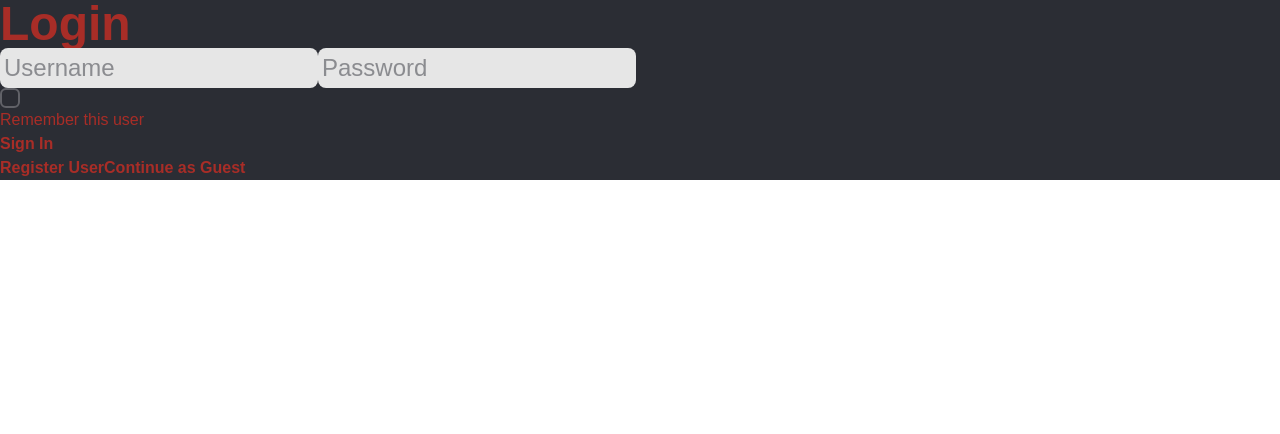
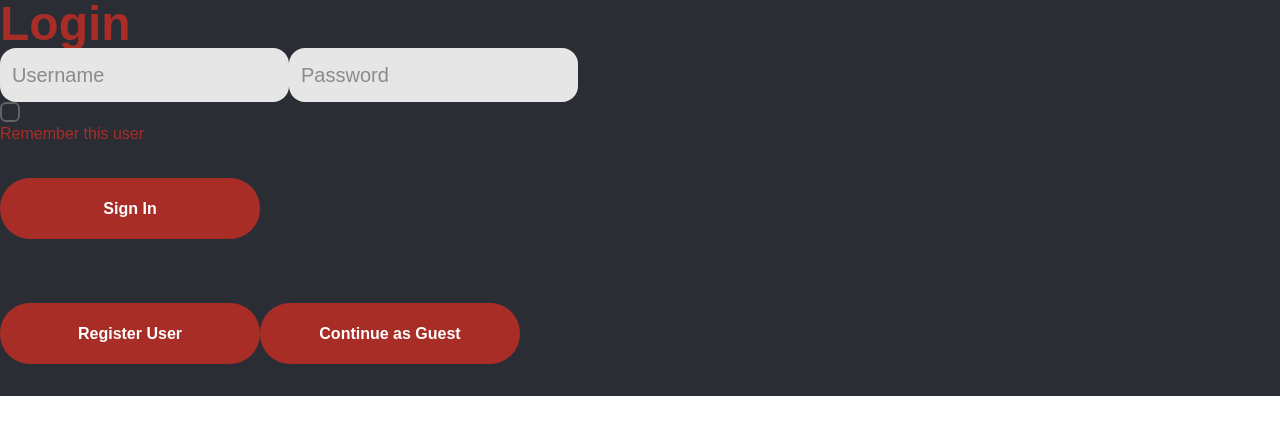
Before and after one commit to DiarmidGR/login-react-express, a React (Vite) app in the folder frontend/: page /login in a window 1280 px wide. Shown: the top 434 px of the page. Built offline with nearby package versions, Linux system fonts and the light colour scheme; a web font is replaced by a local one.

Commit message:
updated tailwindcss styling, added to global style sheet

```diff
--- a/frontend/src/index.css
+++ b/frontend/src/index.css
@@ -51,3 +51,37 @@ body, html {
   font-family: 'Switzer', sans-serif;
   font-weight:700;
 }
+
+/* login page text inputs */
+.login-input{
+    font-size:20px;
+    border-radius:16px;
+    background-color: var(--third-color);
+    color: var(--secondary-color);
+    border:none;
+    padding:0.6em;
+}
+
+.login-input:focus{
+    outline:none;
+    caret-color: var(--secondary-color);
+}
+
+/* login page buttons */
+button{
+    text-align:center;
+    color:var(--third-light);
+    background-color: var(--primary-color);
+    padding:1.1em 2em;
+    border-radius:30px;
+    transition: background-color 0.3s ease;
+    cursor:pointer;
+    border: 1px transparent solid;
+    width:260px;
+    margin: 2em 0em;
+    font-size:inherit;
+}
+
+button:hover{
+    background-color: var(--primary-dark);
+}
--- a/frontend/src/pages/Login/Login.tsx
+++ b/frontend/src/pages/Login/Login.tsx
@@ -1,4 +1,3 @@
-import "./Login.css";
 import { useState } from "react";
 import { useNavigate } from "react-router-dom";
 import axios from "axios";
@@ -57,7 +56,7 @@ const Login: React.FC = () => {
           <h1 className="login-header switzer-bold text-5xl">Login</h1>
             <input
               type="text"
-              className="login-input switzer-regular text-2xl bg-(--third-color) text-(--secondary-color) rounded-lg border-none p-1 focus:outline-none"
+              className="login-input switzer-regular"
               value={username}
               onChange={(e) => setUsername(e.target.value)}
               required
@@ -65,7 +64,7 @@ const Login: React.FC = () => {
             />
             <input
               type="password"
-              className="login-input switzer-regular text-2xl bg-(--third-color) text-(--secondary-color) rounded-lg border-none p-1 focus:outline-none"
+              className="login-input switzer-regular"
               value={password}
               onChange={(e) => setPassword(e.target.value)}
               required
```
Also changed, not shown: frontend/src/pages/Login/Login.css (deleted, +0 -31 lines).
